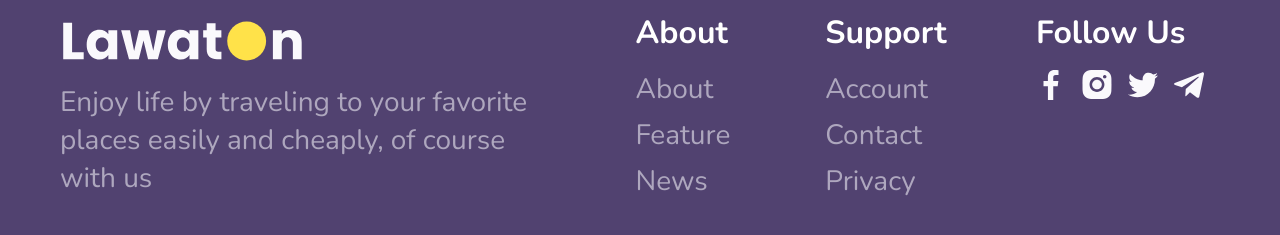
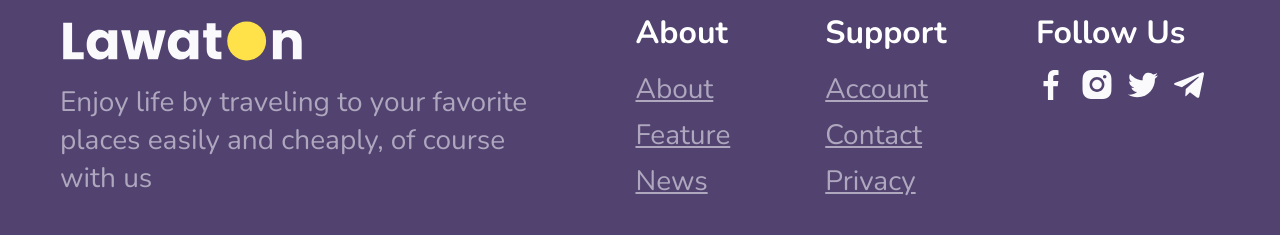
Before and after one commit to iceboy1406/Lawatan, a React (Create React App) app: page / in a window 1280 px wide. Shown: the part 4312-4547 px from the top of the page. Built offline with nearby package versions, Linux system fonts and the light colour scheme.

Commit message:
ndandani warning href

```diff
--- a/src/sections/Footer/index.js
+++ b/src/sections/Footer/index.js
@@ -12,6 +12,7 @@ function Footer() {
     <footer>
       <div className='about'>
         <a
+          href='#ha'
           onClick={(e) => {
             e.preventDefault();
             window.scrollTo(0, 0);
@@ -26,15 +27,51 @@ function Footer() {
       <div className='link-group'>
         <div className='link-list'>
           <h1>About</h1>
-          <a>About</a>
-          <a>Feature</a>
-          <a>News</a>
+          <a
+            href='#ha'
+            onClick={(e) => {
+              e.preventDefault();
+            }}>
+            About
+          </a>
+          <a
+            href='#ha'
+            onClick={(e) => {
+              e.preventDefault();
+            }}>
+            Feature
+          </a>
+          <a
+            href='#ha'
+            onClick={(e) => {
+              e.preventDefault();
+            }}>
+            News
+          </a>
         </div>
         <div className='link-list'>
           <h1>Support</h1>
-          <a>Account</a>
-          <a>Contact</a>
-          <a>Privacy</a>
+          <a
+            href='#ha'
+            onClick={(e) => {
+              e.preventDefault();
+            }}>
+            Account
+          </a>
+          <a
+            href='#ha'
+            onClick={(e) => {
+              e.preventDefault();
+            }}>
+            Contact
+          </a>
+          <a
+            href='#ha'
+            onClick={(e) => {
+              e.preventDefault();
+            }}>
+            Privacy
+          </a>
         </div>
       </div>
       <div className='media-social'>
```
Also changed, not shown: jajal.html (deleted, +0 -46 lines).
